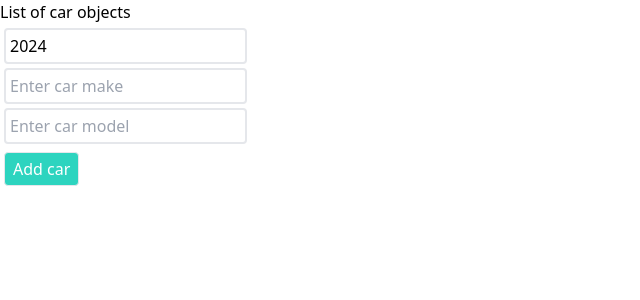
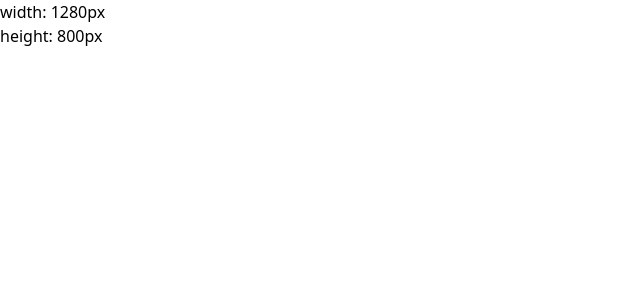
Before and after one commit to Mahfujul-Sagor/React, a React (Vite) app in the folder brocodeprops/: page / in a window 1280 px wide. Shown: the top 300 px of the page, without its empty margins (0-640 px from the left). Built offline with nearby package versions, Linux system fonts and the light colour scheme.

Commit message:
useEffect

```diff
--- a/brocodeprops/src/App.jsx
+++ b/brocodeprops/src/App.jsx
@@ -1,9 +1,9 @@
-import ObjectUpdate from "./components/ObjectUpdate";
+import MyComponent from "./components/MyComponent";
 
 function App() {
   return (
     <>
-      <ObjectUpdate />
+      <MyComponent />
     </>
   );
 }
--- a/brocodeprops/src/components/MyComponent.jsx
+++ b/brocodeprops/src/components/MyComponent.jsx
@@ -1,27 +1,33 @@
-import React, {useState} from 'react'
+import React, {useState, useEffect} from 'react';
 
 function MyComponent() {
 
-    const [car, setCar] = useState({year: 2024, make: 'Ford', model: 'Mustang'});
+    const [width, setWidth] = useState(window.innerWidth);
+    const [height, setHeight] = useState(window.innerHeight);
 
-    const handleYearChange = (e) => {
-        setCar(c => ({...c, year: e.target.value}));
-    };
+    useEffect(()=> {
+        window.addEventListener('resize', handleResize);
+        console.log('mounted');
 
-    const handleMakeChange = (e) => {
-        setCar(c => ({...c, make: e.target.value}));
-    };
+        return ()=> {
+            window.removeEventListener('resize', handleResize);
+            console.log('unmounted');
+        };
+    }, []);
 
-    const handleModelChange = (e) => {
-        setCar(c => ({...c, model: e.target.value}));
+    useEffect(()=> {
+        document.title = `Size: ${width} x ${height}`;
+    }, [width, height]);
+
+    const handleResize = ()=> {
+        setWidth(window.innerWidth);
+        setHeight(window.innerHeight);
     };
 
   return (
     <div>
-        <p>Your favorite car is: {car.year} {car.make} {car.model}</p>
-        <input type="number" value={car.year} onChange={handleYearChange} />
-        <input type="text" value={car.make} onChange={handleMakeChange} />
-        <input type="text" value={car.model} onChange={handleModelChange} />
+        <p>width: {width}px</p>
+        <p>height: {height}px</p>
     </div>
   );
 }
```
